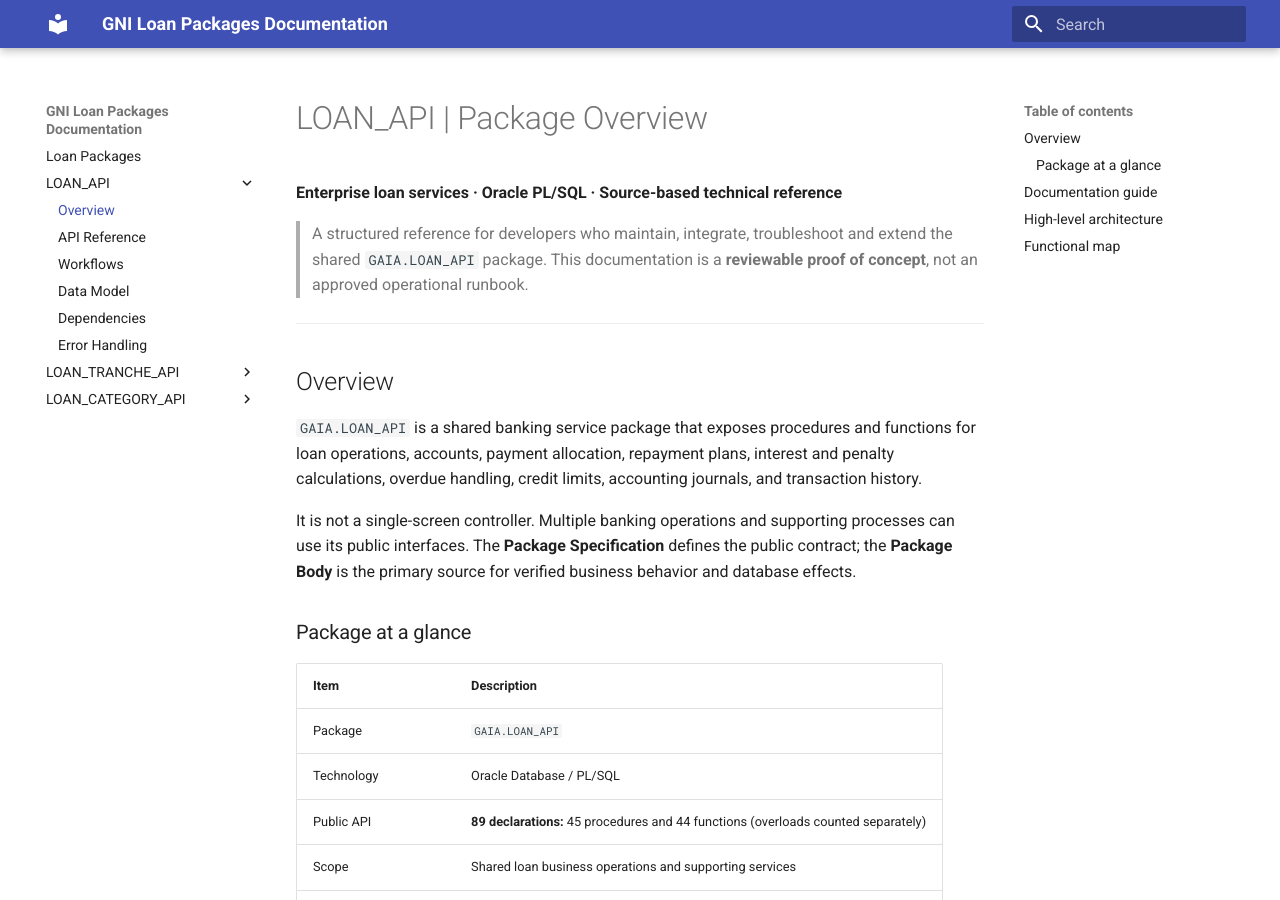
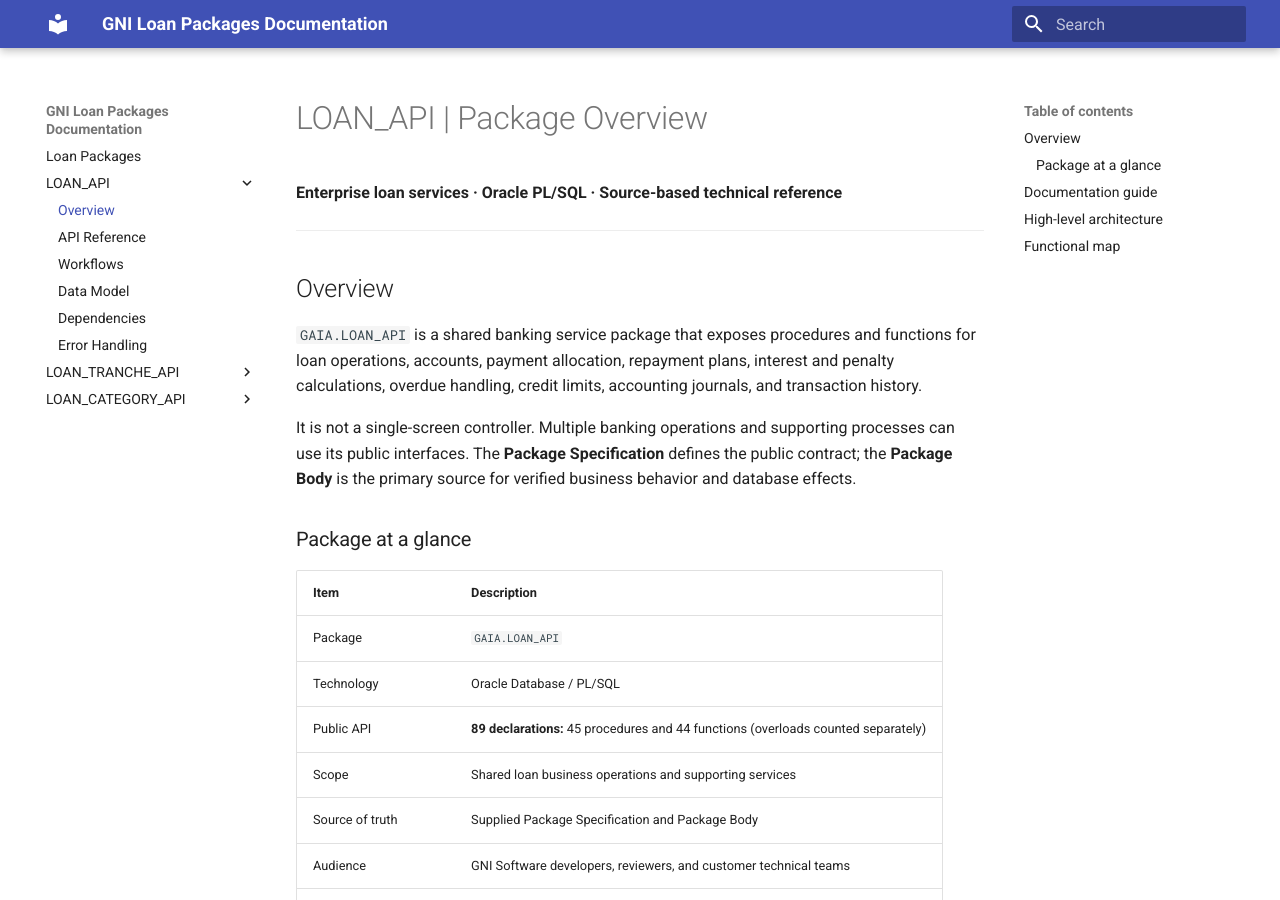
Before and after one commit to SadayCb/gni-documentation-poc8.0, an MkDocs documentation site: the page built from docs/loan-api.md, in a window 1280 px wide and 900 px high. Built offline with MkDocs 1.6.1 and Material for MkDocs 9.7.7, drawn with Linux system fonts in a browser that asks for light colours.

Commit message:
Update loan-api.md

```diff
--- a/docs/loan-api.md
+++ b/docs/loan-api.md
@@ -1,8 +1,6 @@
 # LOAN_API | Package Overview
 
 **Enterprise loan services · Oracle PL/SQL · Source-based technical reference**
-
-> A structured reference for developers who maintain, integrate, troubleshoot and extend the shared `GAIA.LOAN_API` package. This documentation is a **reviewable proof of concept**, not an approved operational runbook.
 
 ---
 
```
